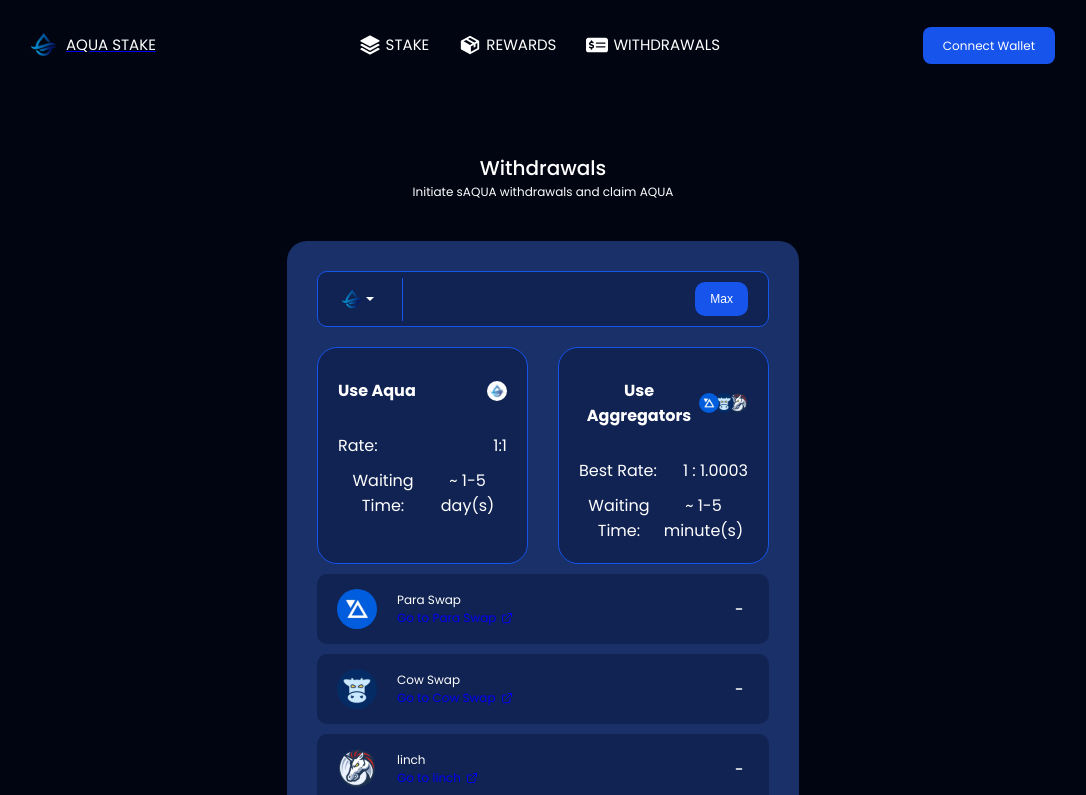
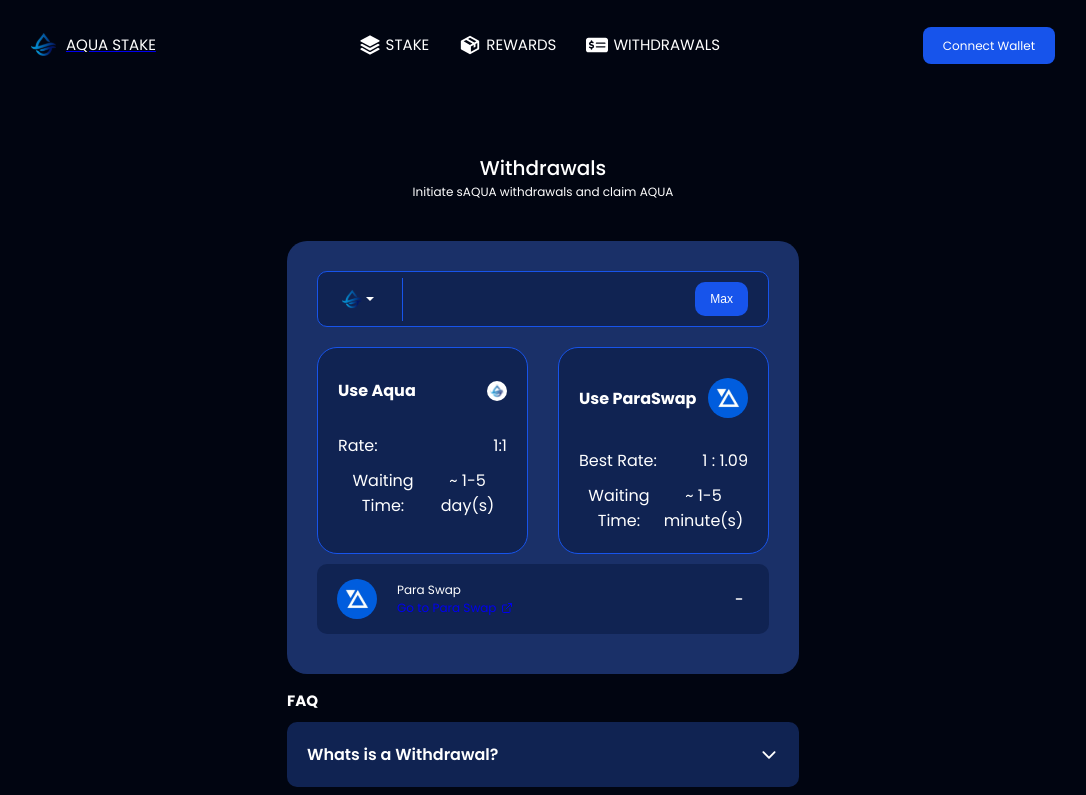
Before and after one commit to Meshbola15/aqua_stake, a React (Vite) app: page /page/withdrawals in a window 1280 px wide. Shown: the top 795 px of the page, without its empty margins (97-1183 px from the left). Built offline with nearby package versions, Linux system fonts and the light colour scheme.

Commit message:
minor fix

```diff
--- a/src/pages/stake-page/widgets/withdrawal/withdrawal.css
+++ b/src/pages/stake-page/widgets/withdrawal/withdrawal.css
@@ -9,7 +9,7 @@
   background-color: var(--main-stake-body-background);
   padding: 30px 30px;
   border-radius: 20px;
-  min-height: 100vh;
+  /* min-height: 100vh; */
 }
 
 .aqua-withdrawal-main-input-container {
@@ -190,9 +190,7 @@
   width: 20px;
 }
 
-.aggre-logo{
-  width: 50px;
-}
+
 
 
 @media screen and (max-width: 768px) {
--- a/src/pages/stake-page/widgets/withdrawal/withdrawal.jsx
+++ b/src/pages/stake-page/widgets/withdrawal/withdrawal.jsx
@@ -110,12 +110,12 @@
             {/* ////////////////////////////////////////// */}
             <div className="aqua-withdrawal-main-card-box">
               <article className="aqua-withdrawal-main-card-box-container ">
-                <h4>Use Aggregators</h4>
-                <img src={aggregator} alt="" className="aggre-logo" />
+                <h4>Use ParaSwap</h4>
+                <img src={paraSwap} alt="Para Swap Logo" className="aggre-logo" />
               </article>
               <article className="aqua-withdrawal-main-card-box-container">
                 <p>Best Rate:</p>
-                <p>1 : 1.0003</p>
+                <p>1 : 1.09</p>
               </article>
               <article className="aqua-withdrawal-main-card-box-container">
                 <p>Waiting Time:</p>
@@ -131,8 +131,8 @@
           ) : (
             <section className="">
               <LinkCard name="Para Swap" image={paraSwap} />
-              <LinkCard name="Cow Swap" image={cowSwap} />
-              <LinkCard name="linch" image={linch} />
+              {/* <LinkCard name="Cow Swap" image={cowSwap} />
+              <LinkCard name="linch" image={linch} /> */}
             </section>
           )}
         </section>
--- a/src/sections/footer/footer.jsx
+++ b/src/sections/footer/footer.jsx
@@ -12,10 +12,7 @@
             <h2>AQUA STAKE</h2>
           </div>
 
-          <p>
-            Stake your ETH in our vaults and start earning rewards through the
-            validators that are associated with them.
-          </p>
+          <p>Stake your AQUA and start earning uncapped rewards</p>
         </section>
 
         <section className="footer-link-section">
@@ -90,13 +87,11 @@
       <section className="footer-bottom-section">
         <hr />
         <section className="footer-bottom">
-        <p>Copyright © 2024 AQUASTAKE</p>
-        <div>
-          <a href="#">Terms of Use</a>
-         |
-          <a href="#">Privacy Policy</a>
-        </div>
-      </section>
+          <p>Copyright © 2024 AQUASTAKE</p>
+          <div>
+            <a href="#">Terms of Use</a>|<a href="#">Privacy Policy</a>
+          </div>
+        </section>
       </section>
     </section>
   );
--- a/src/sections/navbar/navbar.jsx
+++ b/src/sections/navbar/navbar.jsx
@@ -42,8 +42,8 @@
           <NavbarLinkItems path="audit" name="Audit" />
 
           <NavbarLinkItems path="community" name="Community" />
-          <HashLink to="" id="nav-section-btn">
-            Join Telegram
+          <HashLink to="/page/stake\" id="nav-section-btn">
+            Stake Now
             <IoIosArrowRoundForward size={20} />
           </HashLink>
         </ul>
```
Also changed, not shown: 1 other file (tests, documents, lock files or other folders).
